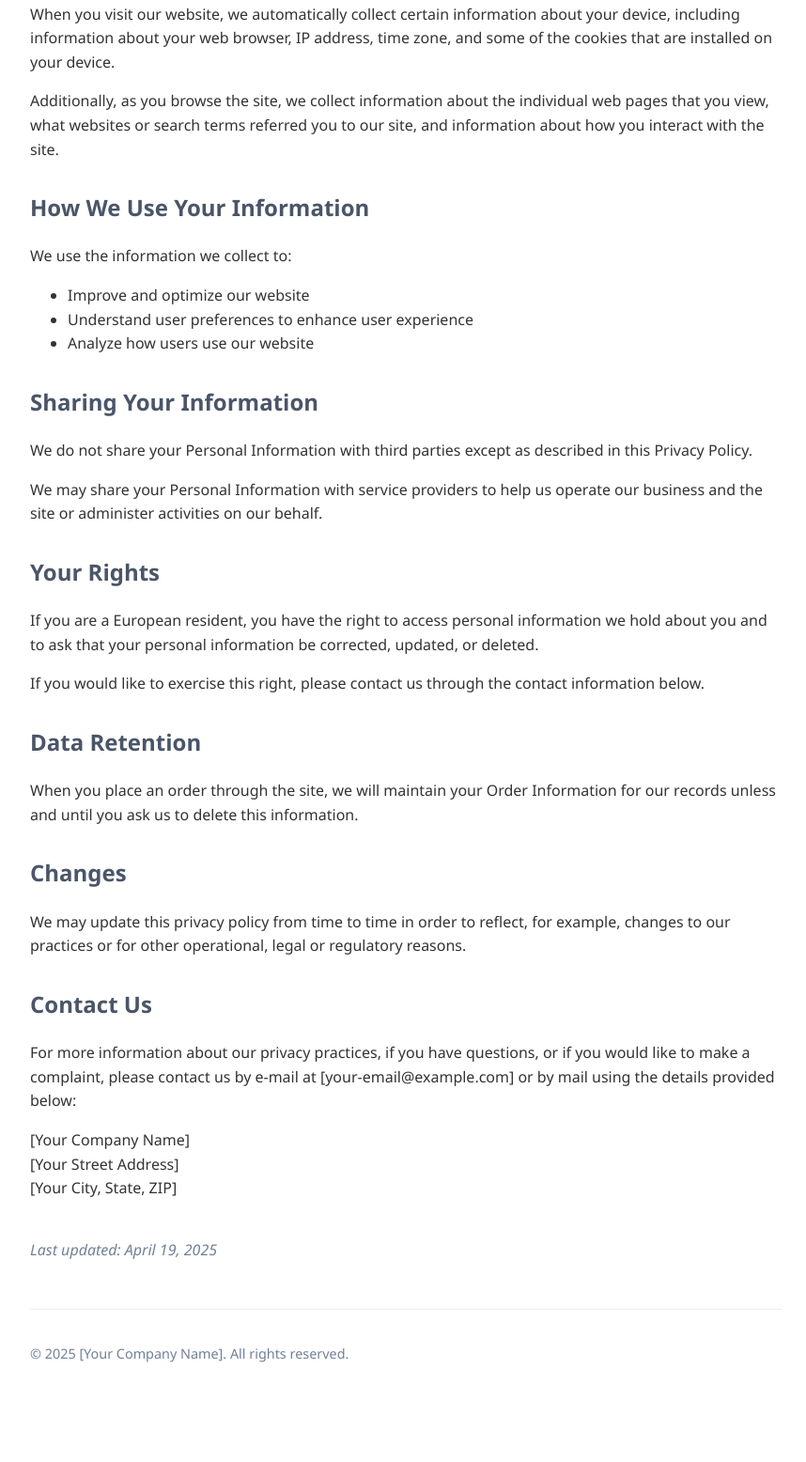
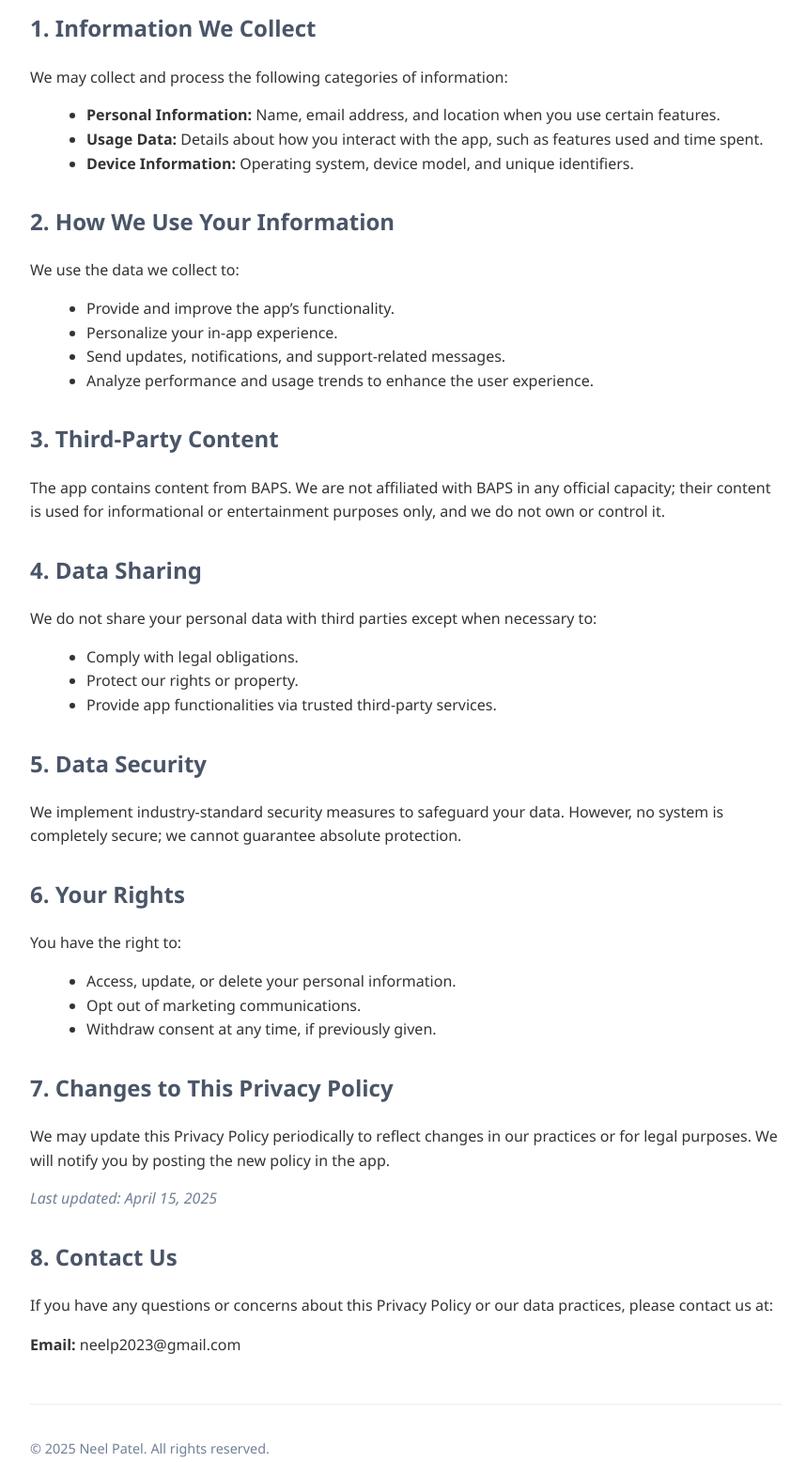
Before and after one commit to neelpatel23/RBH, a plain HTML site: page index.html in a window 1280 px wide. Shown: the part 287-1843 px from the top of the page at 94% size, without its empty margins (208-1066 px from the left). Before the commit the page ends 1774 px from the top, so only its background shows below. Drawn offline with Linux system fonts and the light colour scheme.

Commit message:
updated privacy policy

```diff
--- a/index.html
+++ b/index.html
@@ -2,7 +2,7 @@
 <html lang="en">
 <head>
   <meta charset="UTF-8">
-    <meta name="viewport" content="width=device-width, initial-scale=1.0">
+  <meta name="viewport" content="width=device-width, initial-scale=1">
   <title>Privacy Policy</title>
   <style>
     body {
@@ -28,10 +28,14 @@
     p {
       margin-bottom: 15px;
     }
+    ul {
+      margin: 10px 0 15px 20px;
+    }
+    .effective-date,
     .last-updated {
       font-style: italic;
       color: #718096;
-            margin-top: 40px;
+      margin-top: 10px;
     }
     footer {
       margin-top: 50px;
@@ -45,59 +49,96 @@
 <body>
   <header>
     <h1>Privacy Policy</h1>
-        <p>This Privacy Policy describes how your personal information is collected, used, and shared when you visit our website.</p>
+    <p class="effective-date">Effective Date: April 15, 2025</p>
+    <p>
+      This Privacy Policy describes how we, the developers (Neel Patel), collect, use, and
+      protect your personal data when you use the RBH app (which includes content from BAPS).
+      Please read it carefully to understand our practices.
+    </p>
   </header>
 
   <main>
     <section>
-            <h2>Information We Collect</h2>
-            <p>When you visit our website, we automatically collect certain information about your device, including information about your web browser, IP address, time zone, and some of the cookies that are installed on your device.</p>
-            <p>Additionally, as you browse the site, we collect information about the individual web pages that you view, what websites or search terms referred you to our site, and information about how you interact with the site.</p>
-        </section>
-
-        <section>
-            <h2>How We Use Your Information</h2>
-            <p>We use the information we collect to:</p>
+      <h2>1. Information We Collect</h2>
+      <p>We may collect and process the following categories of information:</p>
       <ul>
-                <li>Improve and optimize our website</li>
-                <li>Understand user preferences to enhance user experience</li>
-                <li>Analyze how users use our website</li>
+        <li><strong>Personal Information:</strong> Name, email address, and location when you use certain features.</li>
+        <li><strong>Usage Data:</strong> Details about how you interact with the app, such as features used and time spent.</li>
+        <li><strong>Device Information:</strong> Operating system, device model, and unique identifiers.</li>
       </ul>
     </section>
 
     <section>
-            <h2>Sharing Your Information</h2>
-            <p>We do not share your Personal Information with third parties except as described in this Privacy Policy.</p>
-            <p>We may share your Personal Information with service providers to help us operate our business and the site or administer activities on our behalf.</p>
+      <h2>2. How We Use Your Information</h2>
+      <p>We use the data we collect to:</p>
+      <ul>
+        <li>Provide and improve the app’s functionality.</li>
+        <li>Personalize your in‑app experience.</li>
+        <li>Send updates, notifications, and support‑related messages.</li>
+        <li>Analyze performance and usage trends to enhance the user experience.</li>
+      </ul>
     </section>
 
     <section>
-            <h2>Your Rights</h2>
-            <p>If you are a European resident, you have the right to access personal information we hold about you and to ask that your personal information be corrected, updated, or deleted.</p>
-            <p>If you would like to exercise this right, please contact us through the contact information below.</p>
+      <h2>3. Third‑Party Content</h2>
+      <p>
+        The app contains content from BAPS. We are not affiliated with BAPS in any official
+        capacity; their content is used for informational or entertainment purposes only, and
+        we do not own or control it.
+      </p>
     </section>
 
     <section>
-            <h2>Data Retention</h2>
-            <p>When you place an order through the site, we will maintain your Order Information for our records unless and until you ask us to delete this information.</p>
+      <h2>4. Data Sharing</h2>
+      <p>We do not share your personal data with third parties except when necessary to:</p>
+      <ul>
+        <li>Comply with legal obligations.</li>
+        <li>Protect our rights or property.</li>
+        <li>Provide app functionalities via trusted third‑party services.</li>
+      </ul>
     </section>
 
     <section>
-            <h2>Changes</h2>
-            <p>We may update this privacy policy from time to time in order to reflect, for example, changes to our practices or for other operational, legal or regulatory reasons.</p>
+      <h2>5. Data Security</h2>
+      <p>
+        We implement industry‑standard security measures to safeguard your data. However, no
+        system is completely secure; we cannot guarantee absolute protection.
+      </p>
     </section>
 
     <section>
-            <h2>Contact Us</h2>
-            <p>For more information about our privacy practices, if you have questions, or if you would like to make a complaint, please contact us by e-mail at [your-email@example.com] or by mail using the details provided below:</p>
-            <p>[Your Company Name]<br>[Your Street Address]<br>[Your City, State, ZIP]</p>
+      <h2>6. Your Rights</h2>
+      <p>You have the right to:</p>
+      <ul>
+        <li>Access, update, or delete your personal information.</li>
+        <li>Opt out of marketing communications.</li>
+        <li>Withdraw consent at any time, if previously given.</li>
+      </ul>
     </section>
 
-        <p class="last-updated">Last updated: April 19, 2025</p>
+    <section>
+      <h2>7. Changes to This Privacy Policy</h2>
+      <p>
+        We may update this Privacy Policy periodically to reflect changes in our practices or
+        for legal purposes. We will notify you by posting the new policy in the app.
+      </p>
+      <p class="last-updated">Last updated: April 15, 2025</p>
+    </section>
+
+    <section>
+      <h2>8. Contact Us</h2>
+      <p>
+        If you have any questions or concerns about this Privacy Policy or our data practices,
+        please contact us at:
+      </p>
+      <p>
+        <strong>Email:</strong> neelp2023@gmail.com
+      </p>
+    </section>
   </main>
 
   <footer>
-        <p>&copy; 2025 [Your Company Name]. All rights reserved.</p>
+    <p>&copy; 2025 Neel Patel. All rights reserved.</p>
   </footer>
 </body>
 </html>
```
Lines whose indentation alone changed are shown as unchanged.
